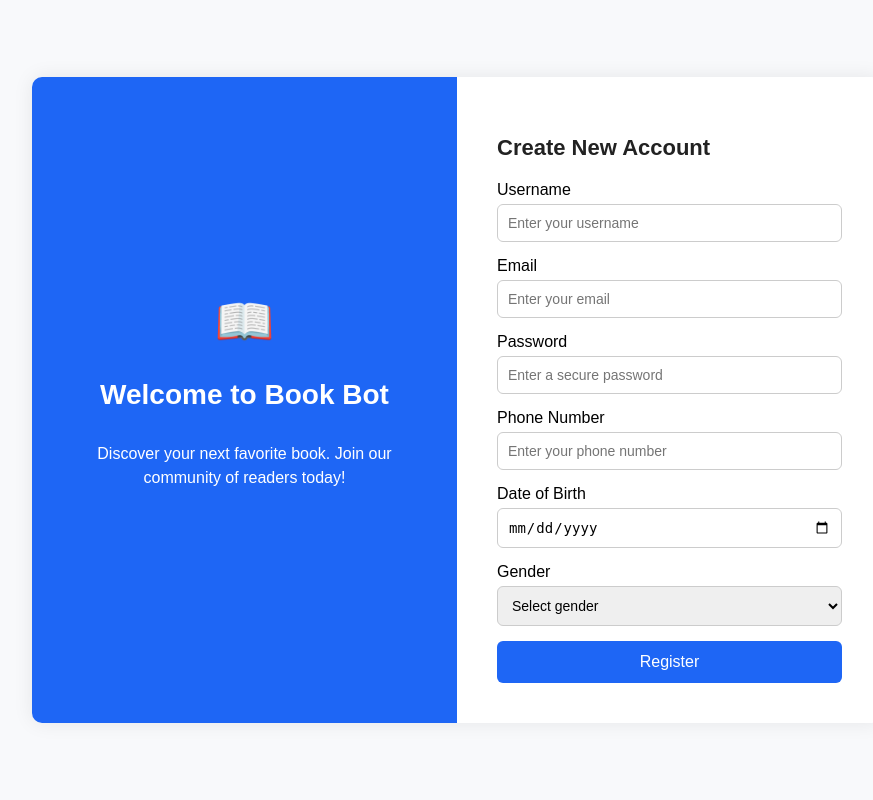
After one commit to Sreyac04/Mini-Project, a Flask app: page /register in a window 1280 px wide. The commit adds this page. Shown: the whole page, without its empty margins (183-1056 px from the left). Run offline with Flask 3, Linux system fonts and the light colour scheme; some libraries are stand-ins or nearby versions.

Commit message:
v2 implemented

```diff
--- a/app.py
+++ b/app.py
@@ -77,44 +77,22 @@ def admin_home():
         return render_template("admin.html", username=session['username'])
     flash("Access denied. Admins only!", "error")
     return redirect(url_for('login'))
+@app.route("/register", methods=["GET", "POST"])
+def register():
+    if request.method == "POST":
+        username = request.form.get("username")
+        password = request.form.get("password")
+        email = request.form.get("email")
 
-@app.route("/forgot", methods=["GET", "POST"])
-def forgot():
-    if request.method == "POST":
-        if 'email' in request.form:
-            email = request.form['email']
-            cur = mysql.connection.cursor()
-            cur.execute("SELECT user_id FROM user_table WHERE email=%s", (email,))
-            user = cur.fetchone()
-            cur.close()
+        cur = mysql.connection.cursor()
+        cur.execute("INSERT INTO user_table (username, password, email) VALUES (%s, %s, %s)", (username, password, email))
+        mysql.connection.commit()
+        cur.close()
 
-            if user:
-                session['reset_email'] = email
-                flash(f"Verification link sent to {email}.", "info")
-                # NOTE: Email sending logic would go here (not implemented here)
-            else:
-                flash("Email not found in system.", "error")
+        flash("Registration successful! Please log in.", "success")
+        return redirect(url_for("login"))
 
-        elif 'new_password' in request.form and 'confirm_password' in request.form:
-            new_password = request.form['new_password']
-            confirm_password = request.form['confirm_password']
-
-            if new_password != confirm_password:
-                flash("Passwords do not match.", "error")
-            elif 'reset_email' not in session:
-                flash("No email verified. Please enter your email first.", "error")
-            else:
-                # Hash the password here if needed:
-                # hashed_password = generate_password_hash(new_password)
-                cur = mysql.connection.cursor()
-                cur.execute("UPDATE user_table SET password=%s WHERE email=%s", (new_password, session['reset_email']))
-                mysql.connection.commit()
-                cur.close()
-                flash("Password successfully updated. Please log in.", "success")
-                session.pop('reset_email', None)
-                return redirect(url_for("login"))
-
-    return render_template("forgot.html")
+    return render_template("register.html")
 
 if __name__ == "__main__":
     app.run(debug=True)
--- a/app/templates/login.html
+++ b/app/templates/login.html
@@ -224,9 +224,6 @@
                     </div>
                 </div>
 
-                <div class="forgot-password">
-                    <a href="/forgot">Forgot password?</a>
-                </div>
 
                 <button type="submit" class="login-button">
                     Login
@@ -234,7 +231,7 @@
             </form>
 
             <p class="register-link">
-                New here? <a href="#">Register</a>
+                New here? <a href="{{ url_for('register') }}">Register</a>
             </p>
         </div>
     </div>
--- /dev/null
+++ b/app/templates/register.html
@@ -0,0 +1,63 @@
+<!DOCTYPE html>
+<html lang="en">
+<head>
+  <meta charset="UTF-8">
+  <meta name="viewport" content="width=device-width, initial-scale=1.0">
+  <title>Create New Account</title>
+  <style>
+    /* (Styles are unchanged) */
+    body { margin: 0; font-family: Arial, sans-serif; background-color: #f8f9fb; display: flex; justify-content: center; align-items: center; height: 100vh; }
+    .container { display: flex; background: white; border-radius: 10px; box-shadow: 0 0 20px rgba(0,0,0,0.08); overflow: hidden; width: 850px; max-width: 100%; }
+    .left { background-color: #1e66f5; color: white; padding: 40px; flex: 1; display: flex; flex-direction: column; justify-content: center; align-items: center; text-align: center; }
+    .left .icon { font-size: 48px; margin-bottom: 10px; }
+    .left h1 { font-size: 28px; margin-bottom: 15px; }
+    .left p { font-size: 16px; line-height: 1.5; }
+    .right { flex: 1; padding: 40px; }
+    .right h2 { margin-bottom: 20px; font-size: 22px; color: #222; }
+    label { font-weight: 500; margin-bottom: 5px; display: block; }
+    input, select { width: 100%; box-sizing: border-box; padding: 10px; margin-bottom: 15px; border: 1px solid #ccc; border-radius: 6px; font-size: 14px; }
+    button { background-color: #1e66f5; color: white; border: none; padding: 12px; width: 100%; border-radius: 6px; font-size: 16px; cursor: pointer; }
+    button:hover { background-color: #1553c1; }
+  </style>
+</head>
+<body>
+  <div class="container">
+    <div class="left">
+      <div class="icon">📖</div>
+      <h1>Welcome to Book Bot</h1>
+      <p>Discover your next favorite book. Join our community of readers today!</p>
+    </div>
+    <div class="right">
+      <h2>Create New Account</h2>
+      <!-- The form submits to the 'register' function in your routes -->
+      <form action="{{ url_for('register') }}" method="POST">
+        <label for="username">Username</label>
+        <input type="text" id="username" name="username" placeholder="Enter your username" required>
+
+        <label for="email">Email</label>
+        <input type="email" id="email" name="email" placeholder="Enter your email" required>
+
+        <label for="password">Password</label>
+        <input type="password" id="password" name="password" placeholder="Enter a secure password" required>
+
+        <!-- This field is required by the database -->
+        <label for="phone_number">Phone Number</label>
+        <input type="tel" id="phone_number" name="phone_number" placeholder="Enter your phone number" required>
+
+        <label for="dob">Date of Birth</label>
+        <input type="date" id="dob" name="dob" required>
+
+        <label for="gender">Gender</label>
+        <select id="gender" name="gender" required>
+          <option value="">Select gender</option>
+          <option value="male">Male</option>
+          <option value="female">Female</option>
+          <option value="other">Other</option>
+        </select>
+
+        <button type="submit">Register</button>
+      </form>
+    </div>
+  </div>
+</body>
+</html>
```
